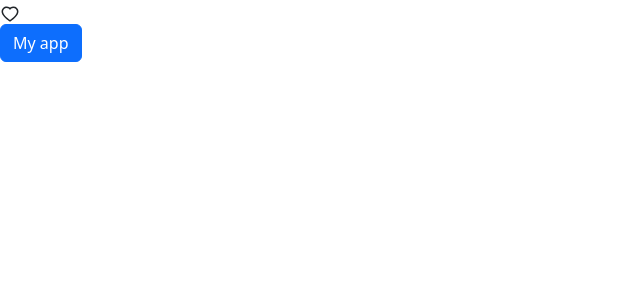
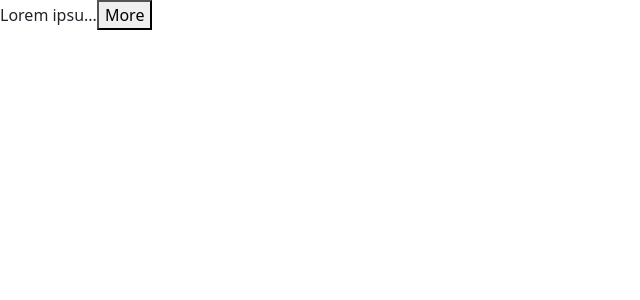
Before and after one commit to dhyseni20/games-app, a React (Vite) app: page / in a window 1280 px wide. Shown: the top 300 px of the page, without its empty margins (0-640 px from the left). Built offline with nearby package versions, Linux system fonts and the light colour scheme.

Commit message:
Expandable Text Exercise

```diff
--- a/src/App.tsx
+++ b/src/App.tsx
@@ -1,17 +1,31 @@
-import { useState } from "react";
-import Alert from "./components/Alert";
-import Button from "./components/Button";
-import Like from "./components/Like";
+// import { useState } from "react";
+// import Alert from "./components/Alert";
+// import Button from "./components/Button";
+// import Like from "./components/Like";
+import ExpandableText from "./components/ExpandableText";
 
 function App() {
-  const [alertVisible, setAlertVisible] = useState(false);
+  // const [alertVisible, setAlertVisible] = useState(false);
   return (
     <div>
-      <Like onClick={() => console.log("Clicked")} />
+      <ExpandableText maxChars={10}>
+        Lorem ipsum, dolor sit amet consectetur adipisicing elit. Corporis
+        suscipit eius nemo iusto, explicabo voluptates vitae quam tempore
+        repudiandae! Vitae, quas. Suscipit aliquam earum eaque, impedit
+        perspiciatis molestias veniam aliquid tempore excepturi, officiis optio
+        quaerat voluptatibus doloribus ipsum ipsam ullam delectus quo velit enim
+        temporibus animi placeat voluptatum quidem reprehenderit. Deserunt amet,
+        magni facere delectus odit sunt adipisci excepturi labore alias? Labore
+        ratione reiciendis id quod repudiandae hic ab! Vitae ut dolorem impedit
+        eius nulla voluptas fuga et sapiente aperiam dolore, illum hic sed quos
+        in placeat, nemo dignissimos alias non voluptate ratione aliquam,
+        ducimus dicta. Quis quas corrupti non!
+      </ExpandableText>
+      {/* <Like onClick={() => console.log("Clicked")} />
       {alertVisible && (
         <Alert onClose={() => setAlertVisible(false)}>My alert</Alert>
       )}
-      <Button onClick={() => setAlertVisible(true)}>My app</Button>
+      <Button onClick={() => setAlertVisible(true)}>My app</Button> */}
     </div>
   );
 }
--- /dev/null
+++ b/src/components/ExpandableText.tsx
@@ -0,0 +1,24 @@
+import { useState } from "react";
+
+interface Props {
+  children: string;
+  maxChars: number;
+}
+const ExpandableText = ({ children, maxChars = 50 }: Props) => {
+  const [isExpanded, setExpanded] = useState(false);
+  if (children.length <= maxChars) {
+    return <p>{children}</p>;
+  }
+
+  const text = isExpanded ? children : children.substring(0, maxChars);
+  return (
+    <p>
+      {text}...
+      <button onClick={() => setExpanded(!isExpanded)}>
+        {isExpanded ? "Less" : "More"}{" "}
+      </button>
+    </p>
+  );
+};
+
+export default ExpandableText;
```
